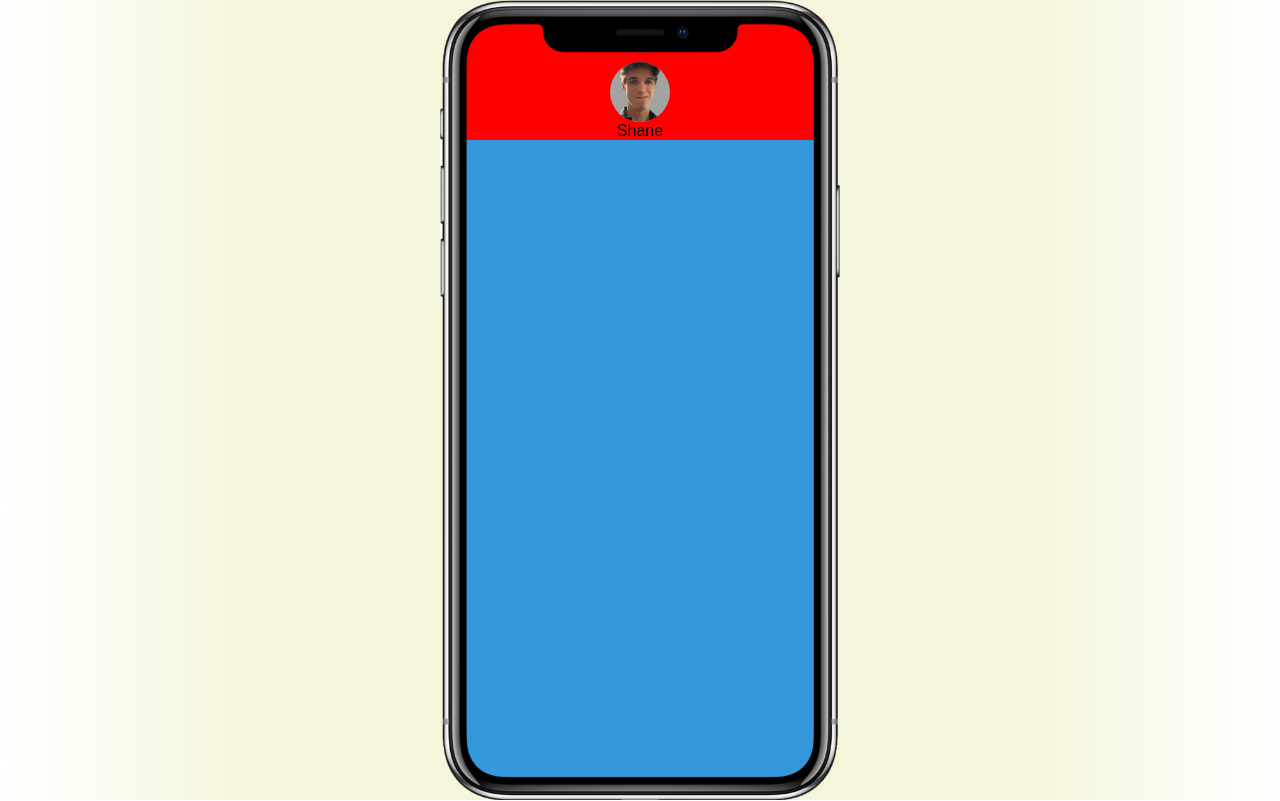
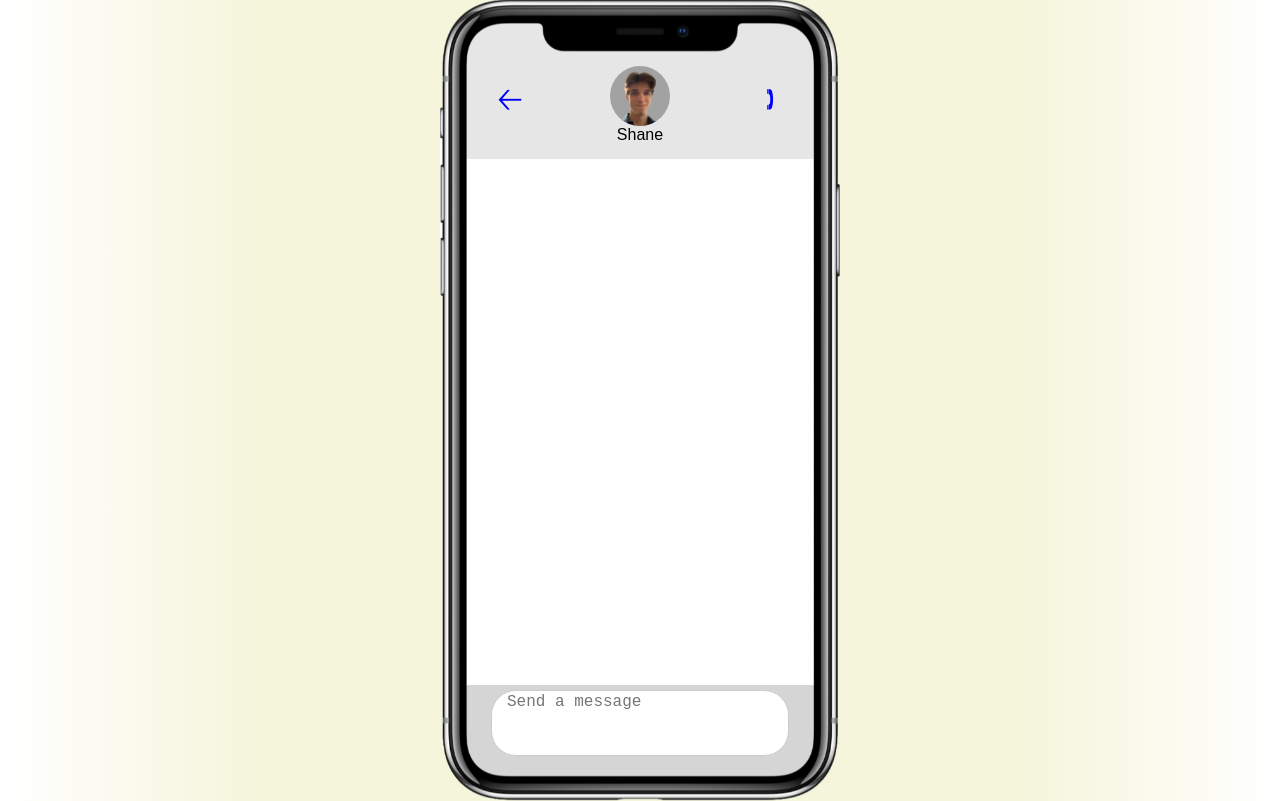
Before and after one commit to ItsMeShane/shanes.chat, a React (Create React App) app: page / in a window 1280 px wide. Built offline with nearby package versions, Linux system fonts and the light colour scheme.

Commit message:
first implementation of iMessage UI

```diff
--- a/public/index.html
+++ b/public/index.html
@@ -10,34 +10,14 @@
       content="Web site created using create-react-app"
     />
     <link rel="apple-touch-icon" href="%PUBLIC_URL%/logo192.png" />
-    <!--
-      manifest.json provides metadata used when your web app is installed on a
-      user's mobile device or desktop. See https://developers.google.com/web/fundamentals/web-app-manifest/
-    -->
+
     <link rel="manifest" href="%PUBLIC_URL%/manifest.json" />
-    <!--
-      Notice the use of %PUBLIC_URL% in the tags above.
-      It will be replaced with the URL of the `public` folder during the build.
-      Only files inside the `public` folder can be referenced from the HTML.
 
-      Unlike "/favicon.ico" or "favicon.ico", "%PUBLIC_URL%/favicon.ico" will
-      work correctly both with client-side routing and a non-root public URL.
-      Learn how to configure a non-root public URL by running `npm run build`.
-    -->
-    <title>React App</title>
+    <title>Chat With Shane</title>
   </head>
   <body>
     <noscript>You need to enable JavaScript to run this app.</noscript>
     <div id="root"></div>
-    <!--
-      This HTML file is a template.
-      If you open it directly in the browser, you will see an empty page.
 
-      You can add webfonts, meta tags, or analytics to this file.
-      The build step will place the bundled scripts into the <body> tag.
-
-      To begin the development, run `npm start` or `yarn start`.
-      To create a production bundle, use `npm run build` or `yarn build`.
-    -->
   </body>
 </html>
--- a/src/Styles.css
+++ b/src/Styles.css
@@ -2,8 +2,10 @@ body,
 html {
     margin: 0;
     padding: 0;
-    width:100vw;
-    height:100vh;
+    /* width:100vw; */
+    /* height:100vh; */
+    width:100%;
+    height:100%;
     display: flex;
     align-items: center;
     justify-content: center;
--- a/src/components/phone/Phone.jsx
+++ b/src/components/phone/Phone.jsx
@@ -1,32 +1,14 @@
 import React from 'react';
-import {
-    PhoneContainer,
-    PhoneImage,
-    PhoneScreen,
-    PhoneHeader,
-    HeaderProfile,
-    ProfileImage,
-    ProfileName,
-} from './PhoneStyles';
+import { PhoneContainer, PhoneImage } from './PhoneStyles';
+import Screen from './Screen';
 
-const PhoneCase = () => {
+const Phone = () => {
     return (
         <PhoneContainer>
-            <PhoneScreen>
-                <PhoneHeader>
-
-                    <HeaderProfile>
-                        <ProfileImage src='face.png' alt='pfp' />
-                        <ProfileName>Shane </ProfileName>
-                    </HeaderProfile>
-
-
-                </PhoneHeader>
-            </PhoneScreen>
-
+            <Screen />
             <PhoneImage />
         </PhoneContainer>
     );
 };
 
-export default PhoneCase;
+export default Phone;
--- a/src/components/phone/PhoneStyles.jsx
+++ b/src/components/phone/PhoneStyles.jsx
@@ -1,28 +1,14 @@
 import styled from 'styled-components';
 
+// containers
 export const PhoneContainer = styled.div`
-    max-width: 400px;
-    max-height: 800px;
-    padding: 10px;
-
+    width: 400px;
+    height: 802px;
     position: relative;
-
     display: flex;
     flex-direction: row;
     justify-content: center;
     align-items: center;
-`;
-
-export const PhoneScreen = styled.div`
-    position: absolute;
-    min-width: 380px;
-    min-height: 780px;
-    border-radius: 30px;
-    background-color: #3498db;
-    z-index: 1;
-
-    display: flex;
-    justify-content: center;
 `;
 
 export const PhoneImage = styled.div`
@@ -30,40 +16,9 @@ export const PhoneImage = styled.div`
     background-size: cover;
     display: flex;
     justify-content: center;
-    min-width: 400px;
-    min-height: 800px;
+    width: 400px;
+    height: 802px;
     position: absolute;
     z-index: 2;
+    pointer-events: none;
 `;
-
-export const PhoneHeader = styled.div`
-    width: 380px;
-    height: 130px;
-    border-radius: 30px 30px 0px 0px;
-    background-color: red;
-
-    display: flex;
-    flex-direction: column;
-    justify-content: flex-end;
-    align-items: center;
-`;
-
-export const HeaderProfile = styled.div`
-    display: flex;
-    flex-direction: column;
-    justify-content: center;
-    align-items: center;
-`;
-
-export const ProfileImage = styled.img`
-    background-color: #a2a2a2;
-    border-radius: 50%;
-    width: 60px;
-    height: 60px;
-    object-fit: cover;
-`;
-
-export const ProfileName = styled.span`
-    color: black;
-    text-align: center;
-`;
--- /dev/null
+++ b/src/components/phone/Screen.jsx
@@ -0,0 +1,97 @@
+import React, { useState, useEffect, useRef } from 'react';
+import {
+    ScreenContainer,
+    ScreenHeader,
+    HeaderProfile,
+    ProfileImage,
+    ProfileName,
+    HeaderBackBtn,
+    HeaderCallBtn,
+    InputContainer,
+    InputTextArea,
+    Messages,
+    SentMessage,
+    ReceivedMessage,
+    HeaderInfo,
+} from './ScreenStyles';
+
+const Screen = () => {
+    const [inputValue, setInputValue] = useState('');
+    const [messageList, setMessageList] = useState([]);
+    const messagesEndRef = useRef(null);
+
+    const handleInputChange = (event) => {
+        setInputValue(event.target.value);
+    };
+
+    const handleKeyPress = (event) => {
+        if (event.key === 'Enter') {
+            sendMessage();
+            event.preventDefault();
+        }
+    };
+
+    const sendMessage = () => {
+        if (inputValue.trim() !== '') {
+            // add user message to chat
+            setMessageList((prevMessages) => [
+                ...prevMessages,
+                { text: inputValue, sender: 'user' },
+            ]);
+
+            // temp receive message
+            setTimeout(() => {
+                setMessageList((prevMessages) => [
+                    ...prevMessages,
+                    { text: "Hi, I'm Shane", sender: 'shane' },
+                ]);
+            }, 500);
+
+            // reset textInput
+            setInputValue('');
+        }
+    };
+
+    useEffect(() => {
+        messagesEndRef.current.scrollIntoView({ behavior: 'smooth' });
+    }, [messageList]);
+
+
+    return (
+        <ScreenContainer>
+            <ScreenHeader>
+                <HeaderBackBtn>🡠</HeaderBackBtn>
+                <HeaderProfile>
+                    <HeaderInfo>
+
+                    </HeaderInfo>
+                    <ProfileImage src='face.png' alt='pfp' />
+                    <ProfileName>Shane</ProfileName>
+                </HeaderProfile>
+                <HeaderCallBtn>🕽</HeaderCallBtn>
+            </ScreenHeader>
+            <Messages>
+                {messageList.map((message, index) =>
+                    message.sender === 'user' ? (
+                        <SentMessage key={index}>{message.text}</SentMessage>
+                    ) : (
+                        <ReceivedMessage key={index}>
+                            {message.text}
+                        </ReceivedMessage>
+                    )
+                )}
+                <div ref={messagesEndRef} />
+            </Messages>
+            <InputContainer>
+                <InputTextArea
+                    value={inputValue}
+                    placeholder='Send a message'
+                    onChange={handleInputChange}
+                    onKeyPress={handleKeyPress}
+                />
+            </InputContainer>
+        </ScreenContainer>
+    );
+};
+
+export default Screen;
--- /dev/null
+++ b/src/components/phone/ScreenStyles.jsx
@@ -0,0 +1,157 @@
+import styled from 'styled-components';
+
+export const ScreenContainer = styled.div`
+    position: absolute;
+    width: 95%;
+    height: 97.5%;
+    border-radius: 40px;
+    background-color: #d5d5d5;
+    z-index: 1;
+
+    display: flex;
+    flex-direction: column;
+    /* justify-content: center; */
+    align-items: center;
+`;
+
+// header
+export const ScreenHeader = styled.div`
+    width: 380px;
+    height: 135px;
+    border-radius: 40px 40px 0px 0px;
+
+    background-color: #d5d5d597;
+    -webkit-backdrop-filter: blur(5px);
+    backdrop-filter: blur(25px);
+
+    display: flex;
+    flex-direction: row;
+    justify-content: center;
+    align-items: end;
+
+    padding-bottom: 15px;
+
+    position: fixed;
+    z-index: 2;
+`;
+
+export const HeaderInfo = styled.div`
+width:100%;
+height:20%;
+
+background-color:red;
+`
+
+export const HeaderProfile = styled.div`
+    display: flex;
+    flex-direction: column;
+    justify-content: center;
+    align-items: center;
+`;
+
+export const ProfileImage = styled.img`
+    background-color: #a2a2a2;
+    border-radius: 50%;
+    width: 60px;
+    height: 60px;
+
+    object-fit: cover;
+`;
+
+export const ProfileName = styled.span`
+    color: black;
+    text-align: center;
+`;
+
+export const HeaderBackBtn = styled.button`
+    font-size: 2rem;
+    margin-right: auto;
+    margin-left: 40px;
+    width: 40px;
+    height: 40px;
+    padding-bottom: 70px;
+    color:blue;
+    background: transparent;
+    border: none;
+    cursor:pointer;
+    transition: all 0.2s ease-in-out;
+    line-height: 50px;
+    &:active {
+        font-size: 2.5rem;
+    }
+`;
+
+export const HeaderCallBtn = styled.button`
+    font-size: 2rem;
+    margin-left: auto;
+    margin-right: 40px;
+    width: 40px;
+    height: 40px;
+    padding-bottom: 70px;
+    color:blue;
+    background: transparent;
+    border: none;
+    cursor:pointer;
+    transition: all 0.2s ease-in-out;
+    line-height: 50px;
+    &:active {
+        font-size: 2.5rem;
+    }
+`;
+
+// messages
+export const Messages = styled.div`
+    height: 100%;
+    width: 100%;
+    padding-top:150px;
+    border-radius: 40px 40px 0px 0px;
+    background-color: #ffffff;
+    overflow-y: auto;
+    transition: all 2s ease;
+    scrollbar-width: none;
+    scroll-behavior: smooth;
+`;
+
+export const SentMessage = styled.div`
+    background-color: #007bff;
+    margin: 5px 25px 5px auto;
+    color: #fff;
+    border-radius: 10px 10px 0px 10px;
+    padding: 8px;
+    max-width: 70%;
+    width: fit-content;
+`;
+
+export const ReceivedMessage = styled.div`
+    background-color: #e0e0e0;
+    margin: 5px auto 5px 25px;
+    color: #000;
+    border-radius: 10px 10px 10px 0px;
+    padding: 8px;
+    max-width: 70%;
+    width: fit-content;
+`;
+
+// input
+export const InputContainer = styled.div`
+    height: 150px;
+    width: 380px;
+    padding-top:5px;
+    border-radius: 0px 0px 40px 40px;
+    background-color: #d5d5d5;
+
+    display: flex;
+    justify-content: center;
+`;
+
+export const InputTextArea = styled.textarea`
+    width: 70%;
+    height: 60px;
+    border: 1px solid #ccc;
+    border-radius: 25px;
+    font-size: 1rem;
+    resize: none;
+    outline: none;
+    padding-left:15px;
+    padding-right:15px;
+`;
```
Also changed, not shown: public/face.png.
